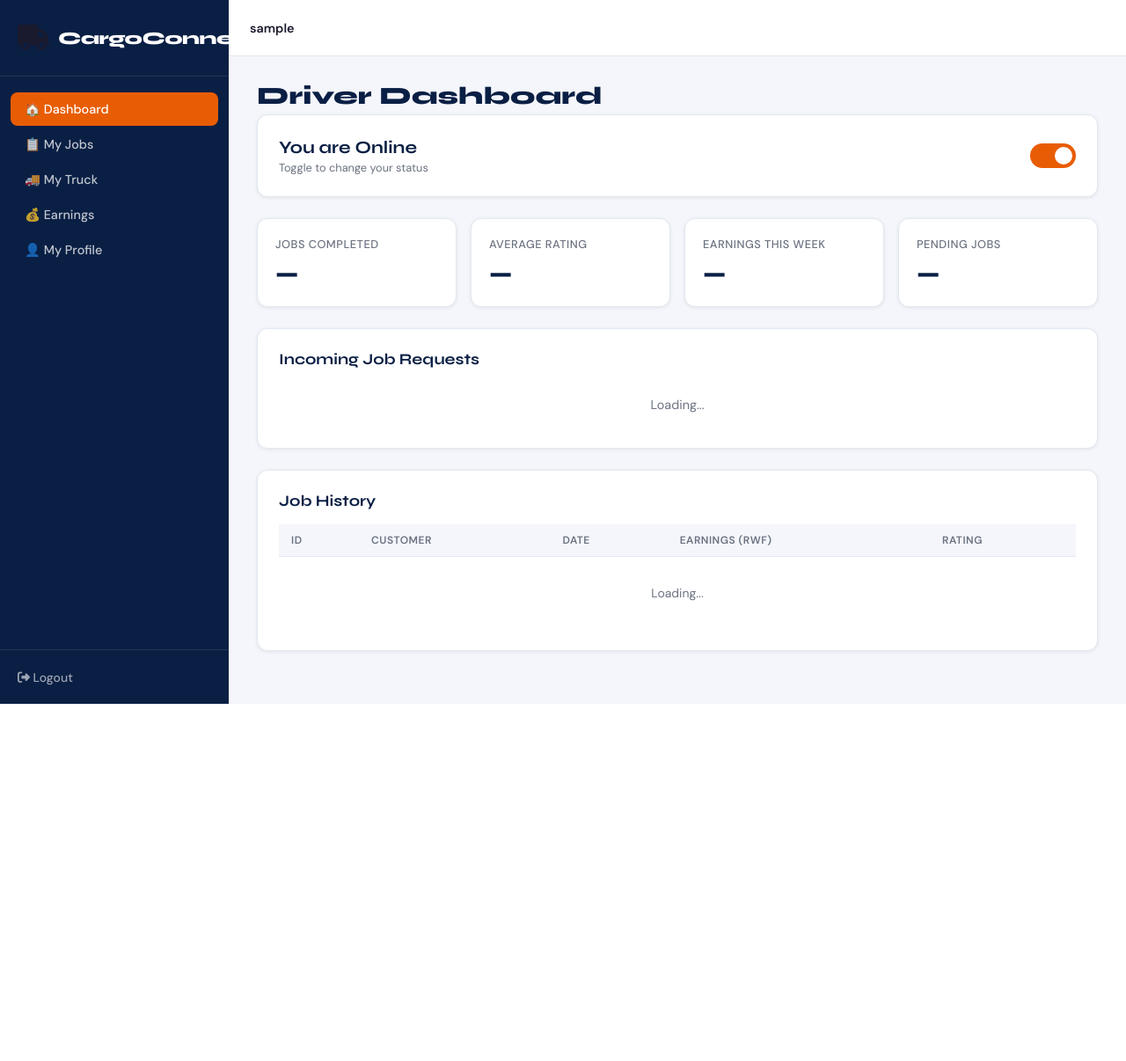
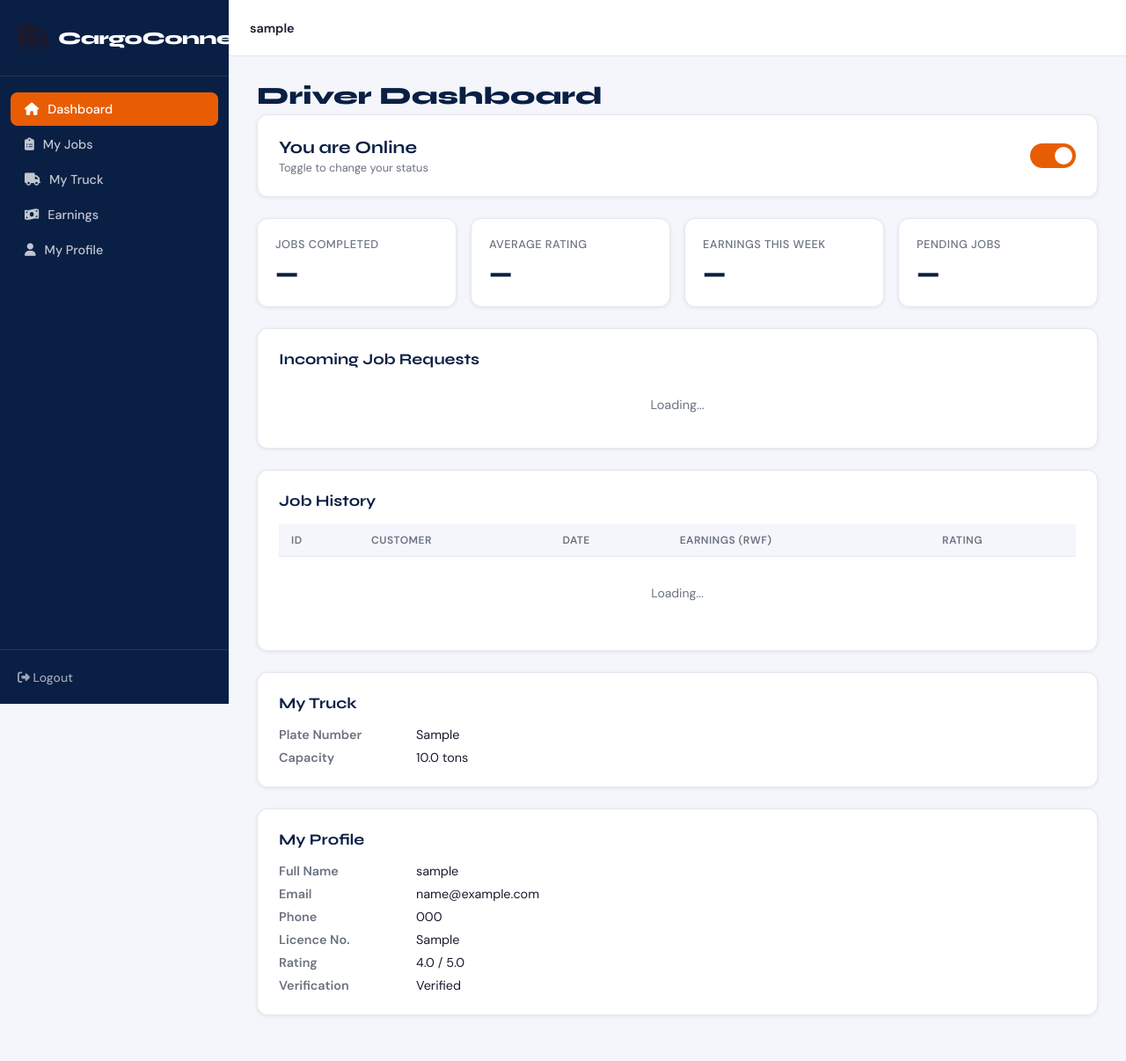
Before and after one commit to NkemJefersonAchia/CargoConnect, a Flask app: template templates/driver_dashboard.html in a window 1280 px wide. Shown: the whole page at 88% size. Before the commit the page ends 800 px from the top, so only its background shows below. Run offline with Flask 3, Linux system fonts and the light colour scheme; the template is opened without the code that fills it: values that come from a table or form of the project are taken from there, others are empty; tables that the repository leaves empty hold one stand-in row (values such as "Sample post"); some libraries are stand-ins or nearby versions.

Commit message:
Add driver dashboard and job detail page

```diff
--- a/templates/driver_dashboard.html
+++ b/templates/driver_dashboard.html
@@ -3,11 +3,11 @@
 {% block title %}Driver Dashboard — CargoConnect{% endblock %}
 
 {% block sidebar_links %}
-  <li><a href="{{ url_for('driver.dashboard') }}" class="sidebar__link sidebar__link--active">&#127968; Dashboard</a></li>
-  <li><a href="#jobs" class="sidebar__link">&#128203; My Jobs</a></li>
-  <li><a href="#" class="sidebar__link">&#128666; My Truck</a></li>
-  <li><a href="#history" class="sidebar__link">&#128176; Earnings</a></li>
-  <li><a href="#" class="sidebar__link">&#128100; My Profile</a></li>
+  <li><a href="{{ url_for('driver.dashboard') }}" class="sidebar__link sidebar__link--active"><i class="fa-solid fa-house"></i> Dashboard</a></li>
+  <li><a href="#jobs" class="sidebar__link"><i class="fa-solid fa-clipboard-list"></i> My Jobs</a></li>
+  <li><a href="#truck" class="sidebar__link"><i class="fa-solid fa-truck"></i> My Truck</a></li>
+  <li><a href="#history" class="sidebar__link"><i class="fa-solid fa-money-bill-wave"></i> Earnings</a></li>
+  <li><a href="#profile" class="sidebar__link"><i class="fa-solid fa-user"></i> My Profile</a></li>
 {% endblock %}
 
 {% block topbar_right %}
@@ -21,7 +21,7 @@
 <section class="card availability-card" id="availabilityCard">
   {% if not driver.is_verified %}
     <div class="verification-pending">
-      <p class="verification-pending__icon">&#9200;</p>
+      <p class="verification-pending__icon"><i class="fa-solid fa-clock"></i></p>
       <p class="verification-pending__text">Your account is pending admin verification. You will be notified when approved.</p>
     </div>
   {% else %}
@@ -92,11 +92,39 @@
     </table>
   </div>
 </section>
+
+<!-- My Truck -->
+<section class="card" id="truck">
+  <h2 class="card__title">My Truck</h2>
+  {% if driver.trucks %}
+    {% set truck = driver.trucks[0] %}
+    <dl class="detail-list">
+      <dt>Plate Number</dt><dd>{{ truck.plate_no or '—' }}</dd>
+      <dt>Capacity</dt><dd>{{ truck.capacity }} tons</dd>
+    </dl>
+  {% else %}
+    <div class="empty-state">
+      <p>No truck registered. Contact admin to add your truck to the system.</p>
+    </div>
+  {% endif %}
+</section>
+
+<!-- My Profile -->
+<section class="card" id="profile">
+  <h2 class="card__title">My Profile</h2>
+  <dl class="detail-list">
+    <dt>Full Name</dt><dd>{{ user.user_name }}</dd>
+    <dt>Email</dt><dd>{{ user.email }}</dd>
+    <dt>Phone</dt><dd>{{ user.user_phone_no or '—' }}</dd>
+    <dt>Licence No.</dt><dd>{{ driver.licence_no or '—' }}</dd>
+    <dt>Rating</dt><dd>{{ '%.1f' | format(driver.rating) }} / 5.0</dd>
+    <dt>Verification</dt><dd>{{ 'Verified' if driver.is_verified else 'Pending Verification' }}</dd>
+  </dl>
+</section>
 {% endblock %}
 
 {% block scripts %}
 <script src="https://cdn.socket.io/4.7.2/socket.io.min.js"></script>
-<script src="{{ url_for('static', filename='js/dashboard.js') }}"></script>
 <script>
   const DRIVER_ID = {{ driver.driver_id }};
 </script>
@@ -151,8 +179,8 @@
           <article class="job-card">
             <div class="job-card__info">
               <p class="job-card__name">${j.customer_name}</p>
-              <p class="job-card__route">&#128205; ${j.pickup_address} &rarr; ${j.dropoff_address}</p>
-              <p class="job-card__meta">&#128176; ${formatRWF(j.estimated_cost)} RWF &nbsp;&bull;&nbsp; &#128197; ${formatDate(j.scheduled_time)}</p>
+              <p class="job-card__route"><i class="fa-solid fa-location-dot"></i> ${j.pickup_address} &rarr; ${j.dropoff_address}</p>
+              <p class="job-card__meta"><i class="fa-solid fa-money-bill-wave"></i> ${formatRWF(j.estimated_cost)} RWF &nbsp;&bull;&nbsp; <i class="fa-solid fa-calendar-days"></i> ${formatDate(j.scheduled_time)}</p>
             </div>
             <div class="job-card__actions">
               <button class="btn btn--action" onclick="acceptJob(${j.booking_id})">Accept</button>
@@ -178,7 +206,7 @@
             <td>${j.customer_name}</td>
             <td>${j.date}</td>
             <td>${formatRWF(j.earnings)}</td>
-            <td>${j.rating ? '⭐ ' + j.rating : '—'}</td>
+            <td>${j.rating ? '<i class="fa-solid fa-star"></i> ' + j.rating : '—'}</td>
           </tr>
         `).join('');
       } else {
```
Also changed, not shown: templates/driver_job.html (+7 -7 lines).
